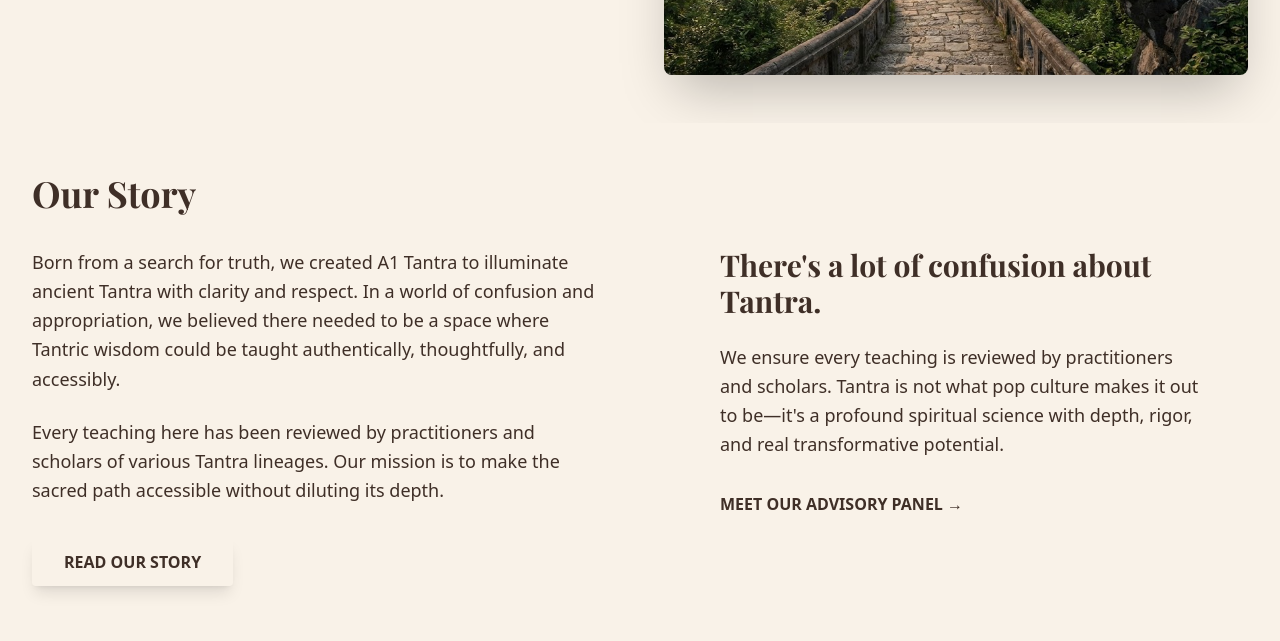
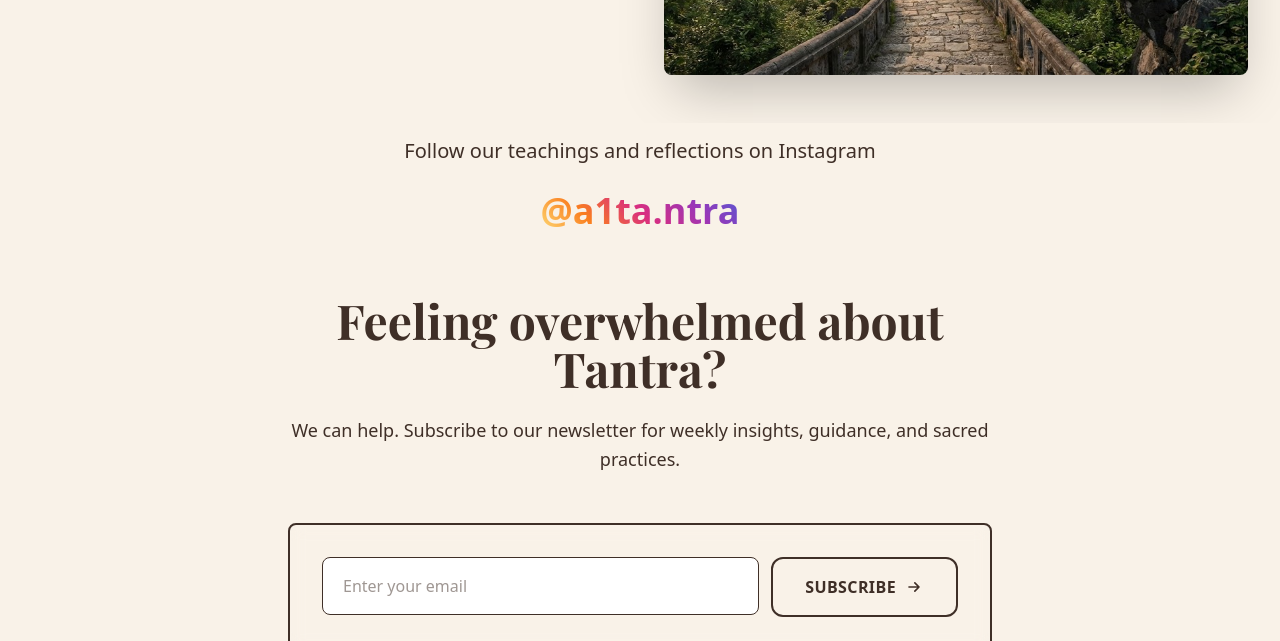
Before and after one commit to HarshalPatel1972/a1-tantra, a Next.js app: page / in a window 1280 px wide. Shown: the part 5980-6621 px from the top of the page. Built offline with nearby package versions, Linux system fonts and the light colour scheme; no server answers.

Commit message:
chore: temporarily remove OriginStory section from Home page

```diff
--- a/app/page.tsx
+++ b/app/page.tsx
@@ -25,7 +25,7 @@ export default function Home() {
       <OurTantraServices />
       <UserReviews />
       <BuildJourneyCTA />
-      <OriginStory />
+      {/* <OriginStory /> */}
       <InstagramInvite />
       <Newsletter />
       <InstagramGrid />
```
